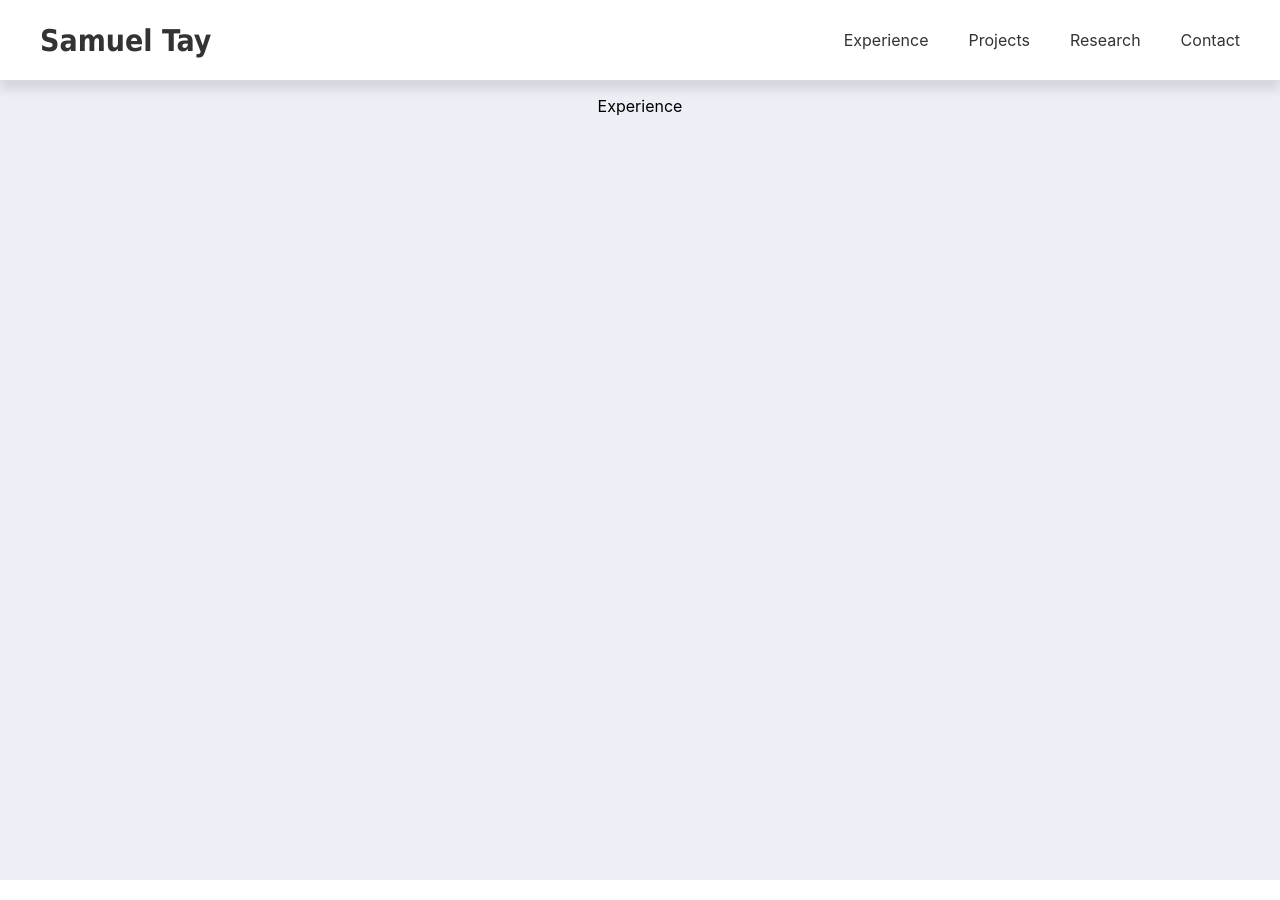
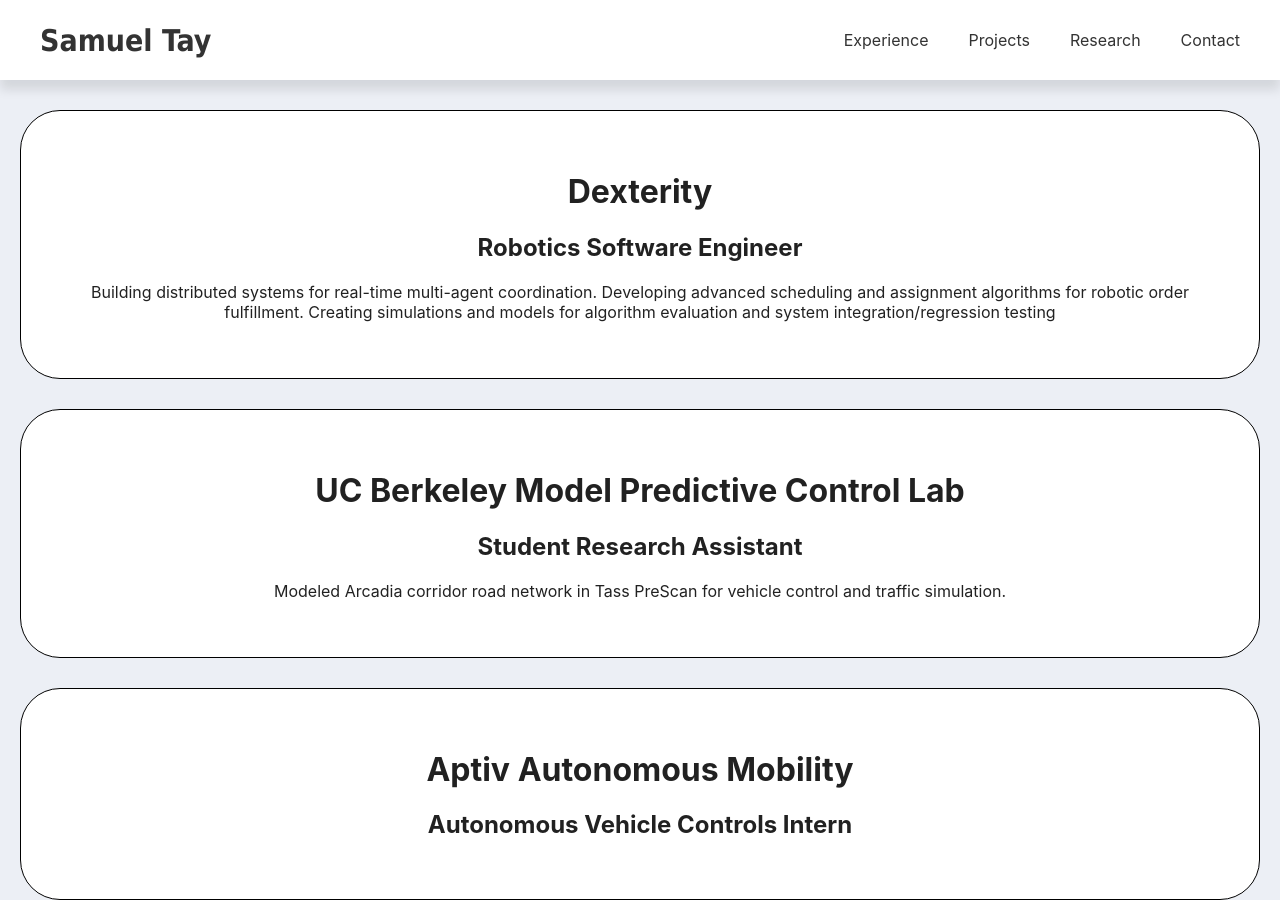
Before and after one commit to samueltay/samueltay, a React (Create React App) app in the folder frontend/: page /experience in a window 1280 px wide. Built offline with nearby package versions, Linux system fonts and the light colour scheme.

Commit message:
feat: add experiences skeleton, update navbar color

```diff
--- a/frontend/src/App.css
+++ b/frontend/src/App.css
@@ -1,7 +1,7 @@
 .App-main {
   display: flex;
   justify-content: center;
-  height: 100vh;
+  min-height: calc(100vh - 80px);
   background-color: #eceff5;
   text-align: center;
 }
--- a/frontend/src/components/shared/grid/GridItem.tsx
+++ b/frontend/src/components/shared/grid/GridItem.tsx
@@ -16,7 +16,7 @@
       direction="column"
       paddingLeft={"20px"}
       paddingRight={"20px"}
-      paddingTop={"40px"}
+      paddingTop={"30px"}
     >
       <Paper
         variant="outlined"
@@ -24,7 +24,7 @@
         elevation={12}
         style={{
           padding: 40,
-          border: "3px solid black",
+          border: "1px solid black",
           borderRadius: "40px",
         }}
       >
--- a/frontend/src/components/shared/nav_bar/NavBar.css
+++ b/frontend/src/components/shared/nav_bar/NavBar.css
@@ -18,6 +18,7 @@
   height: var(--navbar-height);
   box-shadow: 0 10px 10px rgba(0, 0, 0, 0.1);
   z-index: 100;
+  background-color: #ffffff;
 }
 
 .content {
--- a/frontend/src/pages/experience/Experience.tsx
+++ b/frontend/src/pages/experience/Experience.tsx
@@ -1,5 +1,8 @@
 import React from "react";
 import { Helmet } from "react-helmet";
+import Grid from "@mui/material/Grid";
+import jsonData from "./textContent.json";
+import GridItem from "../../components/shared/grid/GridItem";
 
 function Experience() {
   return (
@@ -7,7 +10,15 @@
       <Helmet>
         <title>Experience</title>
       </Helmet>
-      <p>Experience</p>
+      <Grid container spacing={0} maxWidth={1400}>
+        {jsonData.experience.map((item, index) => (
+          <GridItem md={12}>
+            <h1>{item.name}</h1>
+            <h2>{item.title}</h2>
+            <p>{item.description}</p>
+          </GridItem>
+        ))}
+      </Grid>
     </div>
   );
 }
--- /dev/null
+++ b/frontend/src/pages/experience/textContent.json
@@ -0,0 +1,18 @@
+{
+  "experience": [
+    {
+      "name": "Dexterity",
+      "title": "Robotics Software Engineer",
+      "description": "Building distributed systems for real-time multi-agent coordination. Developing advanced scheduling and assignment algorithms for robotic order fulfillment. Creating simulations and models for algorithm evaluation and system integration/regression testing"
+    },
+    {
+      "name": "UC Berkeley Model Predictive Control Lab",
+      "title": "Student Research Assistant",
+      "description": "Modeled Arcadia corridor road network in Tass PreScan for vehicle control and traffic simulation."
+    },
+    {
+      "name": "Aptiv Autonomous Mobility",
+      "title": "Autonomous Vehicle Controls Intern"
+    }
+  ]
+}
```
